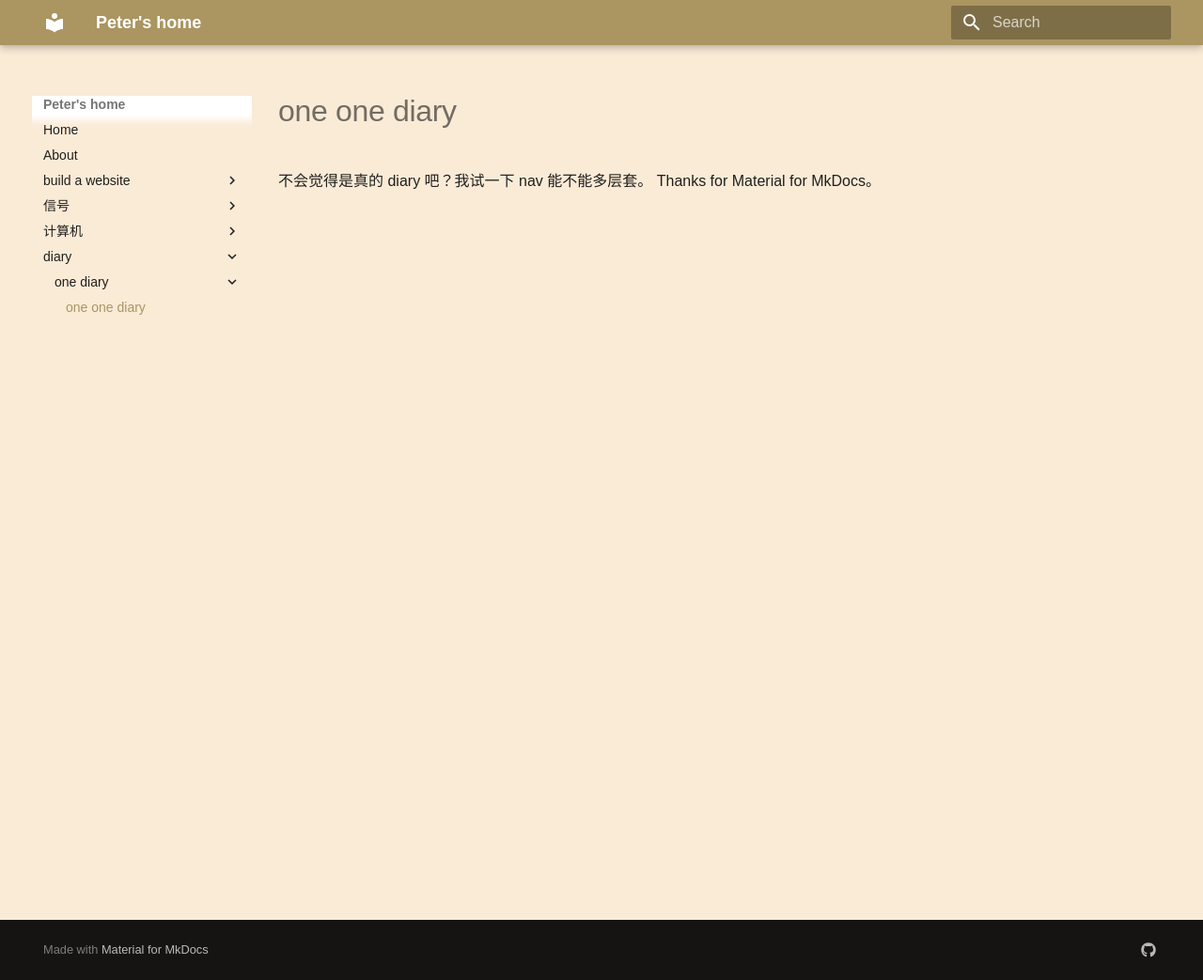
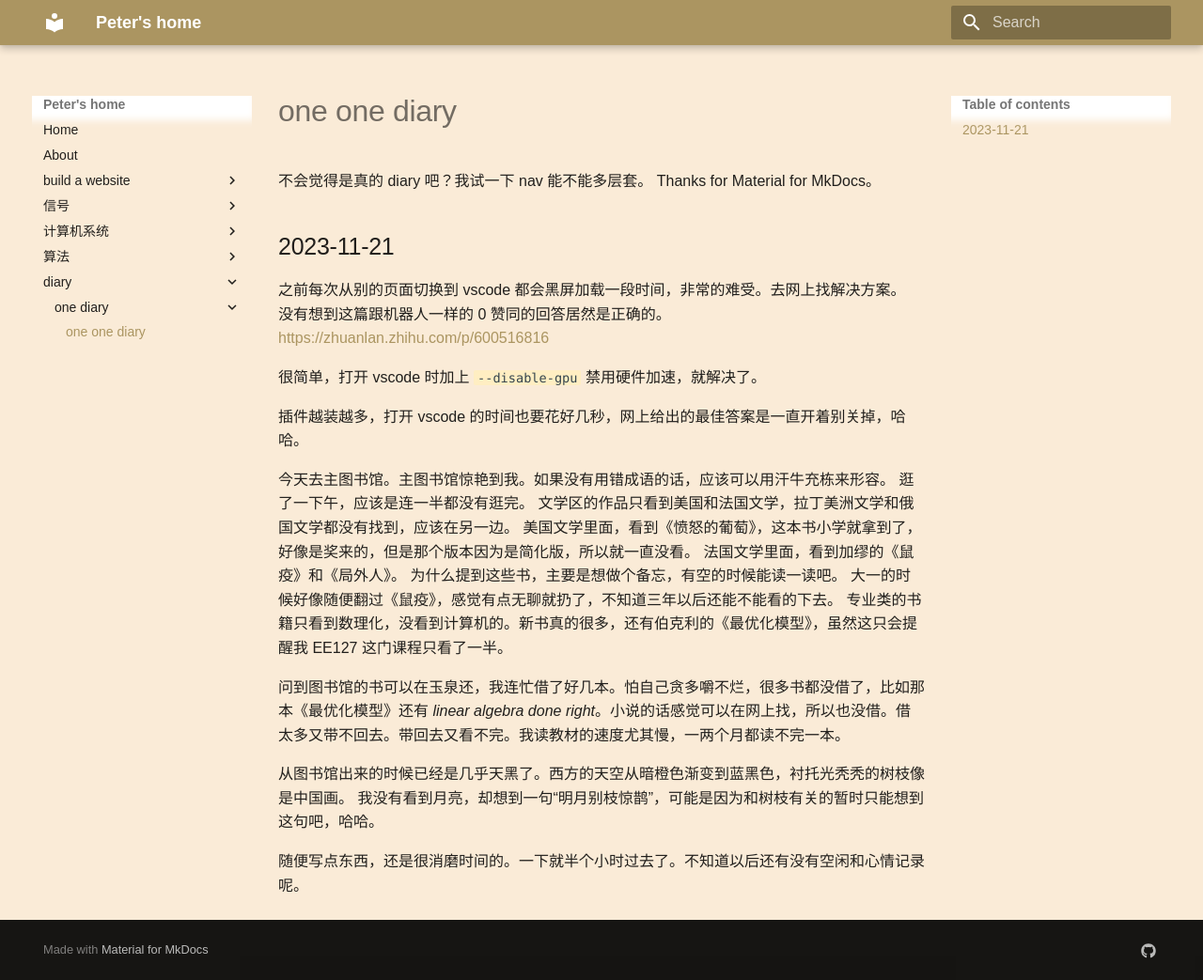
Before and after one commit to peter5723/peter5723.github.io, an MkDocs documentation site: the page built from docs/diary.md, in a window 1280 px wide and 1043 px high. Shown: the whole window at 94% size. Built offline with MkDocs 1.6.1 and Material for MkDocs 9.7.7, drawn with Linux system fonts in a browser that asks for light colours; some web fonts are replaced; a style sheet for code colours, icons or effects is not loaded.

Commit message:
add algo

```diff
--- a/docs/diary.md
+++ b/docs/diary.md
@@ -1 +1,26 @@
 不会觉得是真的 diary 吧？我试一下 nav 能不能多层套。 Thanks for Material for MkDocs。
+
+## 2023-11-21
+
+之前每次从别的页面切换到 vscode 都会黑屏加载一段时间，非常的难受。去网上找解决方案。
+没有想到这篇跟机器人一样的 0 赞同的回答居然是正确的。<https://zhuanlan.zhihu.com/p/600516816>
+
+很简单，打开 vscode 时加上 `--disable-gpu` 禁用硬件加速，就解决了。
+
+插件越装越多，打开 vscode 的时间也要花好几秒，网上给出的最佳答案是一直开着别关掉，哈哈。
+
+今天去主图书馆。主图书馆惊艳到我。如果没有用错成语的话，应该可以用汗牛充栋来形容。
+逛了一下午，应该是连一半都没有逛完。
+文学区的作品只看到美国和法国文学，拉丁美洲文学和俄国文学都没有找到，应该在另一边。
+美国文学里面，看到《愤怒的葡萄》，这本书小学就拿到了，好像是奖来的，但是那个版本因为是简化版，所以就一直没看。
+法国文学里面，看到加缪的《鼠疫》和《局外人》。
+为什么提到这些书，主要是想做个备忘，有空的时候能读一读吧。
+大一的时候好像随便翻过《鼠疫》，感觉有点无聊就扔了，不知道三年以后还能不能看的下去。
+专业类的书籍只看到数理化，没看到计算机的。新书真的很多，还有伯克利的《最优化模型》，虽然这只会提醒我 EE127 这门课程只看了一半。
+
+问到图书馆的书可以在玉泉还，我连忙借了好几本。怕自己贪多嚼不烂，很多书都没借了，比如那本《最优化模型》还有 *linear algebra done right*。小说的话感觉可以在网上找，所以也没借。借太多又带不回去。带回去又看不完。我读教材的速度尤其慢，一两个月都读不完一本。
+
+从图书馆出来的时候已经是几乎天黑了。西方的天空从暗橙色渐变到蓝黑色，衬托光秃秃的树枝像是中国画。
+我没有看到月亮，却想到一句“明月别枝惊鹊”，可能是因为和树枝有关的暂时只能想到这句吧，哈哈。
+
+随便写点东西，还是很消磨时间的。一下就半个小时过去了。不知道以后还有没有空闲和心情记录呢。
--- a/mkdocs.yml
+++ b/mkdocs.yml
@@ -93,10 +93,14 @@ nav:
     - "DFT": "signal/DFT.md"
     - "短时傅里叶变换": "signal/stft.md"
     - "LTI系统频域特性（ss第6章）": "signal/ch6_ss.md"
-  - 计算机:
+  - "计算机系统":
     - "PA": "ICS/2023-11-02-PAnote.md"
     - "vim": "ICS/vim.md"
     - "GNU Make": "ICS/make.md"
+  - "算法":
+    - "介绍": "algorithm/intro.md"
+    - "搜索":
+      - "DFS": "algorithm/search/DFS.md"
   - diary:
     - "one diary":
       - "one one diary": "diary.md"
```
Also changed, not shown: docs/algorithm/intro.md (added, +11 -0 lines), docs/algorithm/search/DFS.md (added, +171 -0 lines), site/search/search_index.json, 1 other file.
